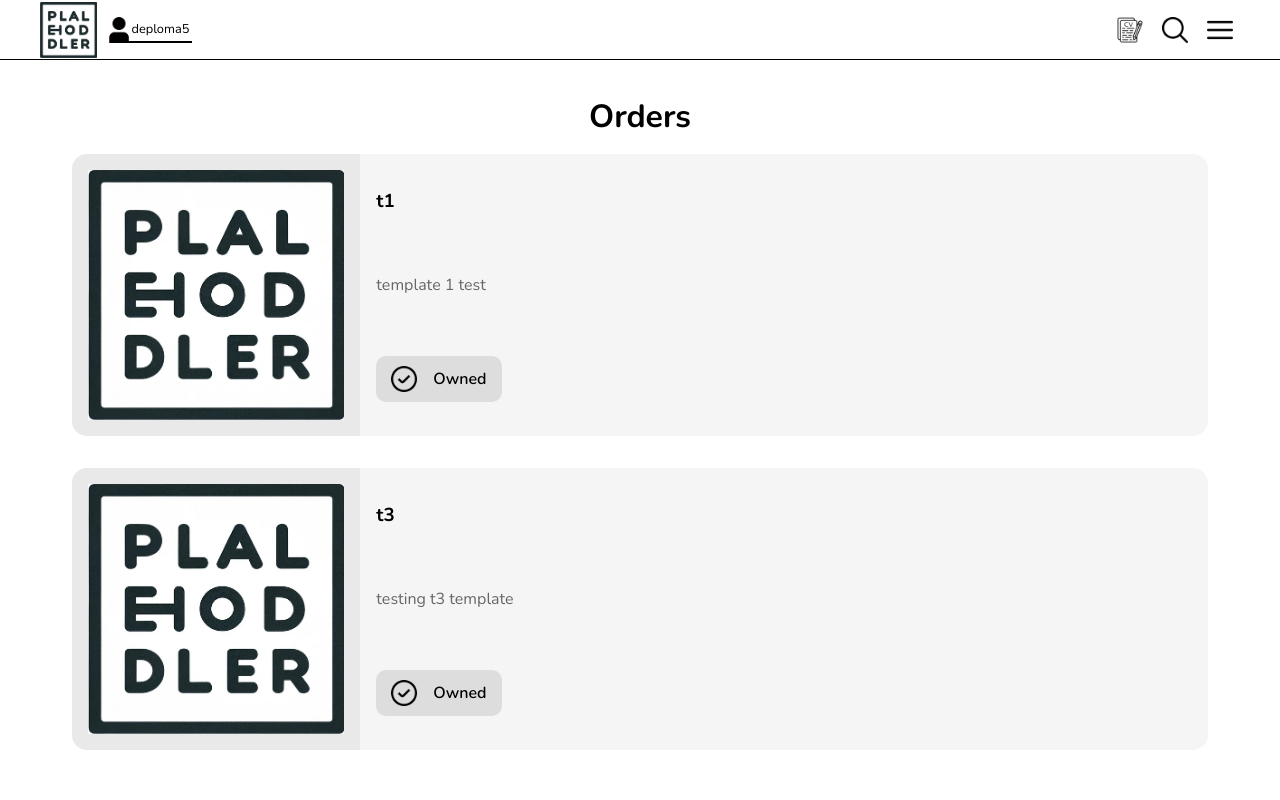
After one commit to HaashimH1/pattern_resume, a Django app: page /orders/ in a window 1280 px wide. The commit adds this page. Run offline with Django 5.2, Linux system fonts and the light colour scheme; a user stored in the database is signed in; data comes from the database, SQL or seed files in the repository; parts of the project's set-up code (start-up, migrations or seed data) failed here and were passed over.

Commit message:
feat: orders page to show all owned templates for user

```diff
--- a/static/css/style.css
+++ b/static/css/style.css
@@ -23,6 +23,7 @@ body {
     font-family: "Nunito";
     max-width: 100vw;
     background-color: white;
+    overflow-x: hidden;
 }
 
 main{
@@ -516,7 +517,7 @@ input[type="text"]{
     align-items: center;
     padding: 1em 2em;
     gap: 2em;
-    max-width: 1100px;
+    max-width: 1200px;
 }
 
 .template-container{
@@ -544,7 +545,7 @@ input[type="text"]{
 }
 
 .template-img{
-    height: 150px;
+    height: 200px;
 }
 
 .template-content-container{
@@ -555,11 +556,12 @@ input[type="text"]{
     width: 100%;
     height: 100%;
     padding: 1em;
-    gap: 2em;
+    gap: 20px;
 }
 
 .template-content-container > p{
     color: #666666;
+    display: none;
 }
 
 .buy-button{
@@ -1127,7 +1129,7 @@ input[type="text"]{
 }
 
 
-@media screen and (min-width:500px){
+@media screen and (min-width:600px){
 
     .template-container{
         flex-direction: row;;
@@ -1140,11 +1142,16 @@ input[type="text"]{
     }
 
     .template-img{
-        height: 150px;
+        height: 250px;
     }
 
     .template-content-container{
-        align-items: flex-start;
+        align-items: flex-start;;
+        gap: 60px;
+    }
+
+    .template-content-container > p{
+        display:block;
     }
 
 }
--- a/stripe_payments/urls.py
+++ b/stripe_payments/urls.py
@@ -5,6 +5,6 @@ from . import views
 urlpatterns = [
     path('buy_template/<int:template_id>/', buy_template, name='buy_template'),
     path('stripe_webhook/', stripe_webhook, name='stripe_webhook'),
-    path('checkout_success/', checkout_success, name='checkout_success'),
+    path('checkout_success/<int:template_id>/', views.checkout_success, name='checkout_success'),
     path('checkout_cancel/<int:template_id>/', views.checkout_cancel, name='checkout_cancel'),
 ]
--- a/stripe_payments/utils.py
+++ b/stripe_payments/utils.py
@@ -28,10 +28,10 @@ def create_checkout_session(user, template_id, request):
         }],
         mode='payment',
         success_url=request.build_absolute_uri(
-            f"{request.build_absolute_uri('/stripe/checkout_success/')}?session_id={{CHECKOUT_SESSION_ID}}"
+            f"/stripe/checkout_success/{template_id}/?session_id={{CHECKOUT_SESSION_ID}}"
         ),
         cancel_url=request.build_absolute_uri(
-            f"/stripe/checkout_cancel/{template_id}/"
+            f"/stripe/checkout_cancel/{template_id}/?session_id={{CHECKOUT_SESSION_ID}}"
         ),
         metadata={
             'user_id': user.id,
--- a/users/templates/base.html
+++ b/users/templates/base.html
@@ -86,7 +86,7 @@
                 </a>
                 {% endif %}
 
-                <a href="{% url 'view_templates' %}" class="side-sub-container">
+                <a href="{% url 'orders' %}" class="side-sub-container">
                     <img src="{% static 'images/orders_icon.png' %}" class="nav-icon-img">
                     <p>Orders</p>
                 </a>
--- /dev/null
+++ b/users/templates/orders.html
@@ -0,0 +1,40 @@
+{% extends 'base.html' %}
+{% load static %}
+{% block title %}Orders{% endblock %}
+
+{% block content %}
+
+{% if templates %}
+<h1>Orders</h1>
+
+
+<div class="view-templates-container">
+
+        {% for template in templates %}
+        <div class="template-container">
+            <div class="template-img-container">
+                <img src="{% static 'images/placeholder.png' %}" alt="template image" class="template-img">
+            </div>
+            <div class="template-content-container">
+                <h3>{{ template.name }}</h3>
+                <p>{{ template.description }}</p>
+                <div class="template-owned-container">
+                    <img src="{% static 'images/verify_icon.png' %}" alt="checkmark" class="nav-icon-img">
+                    <p>Owned</p>
+                </div>
+            </div>
+        </div>
+        {% endfor %}
+</div>
+
+{% else %}
+
+    <a class="template-owned-container go-back" href="{% url 'view_templates'%}">
+        <img src="{% static 'images/back_icon.png' %}" alt="checkmark" class="nav-icon-img">
+        <p> No orders | Back to Templates</p>
+    </a>
+{% endif %}
+
+
+
+{% endblock %}
--- a/users/urls.py
+++ b/users/urls.py
@@ -27,5 +27,7 @@ urlpatterns = [
 
     path('view-templates/', views.view_templates, name='view_templates'),
 
+    path('orders/', views.orders_view, name='orders'),
+
 
 ]
--- a/users/views.py
+++ b/users/views.py
@@ -61,6 +61,15 @@ def resend_verification_email(request):
 def view_templates(request):
     return render(request, 'view_templates.html',{
         "templates": get_all_templates()
+    })
+
+def orders_view(request):
+
+    if not request.user.is_authenticated:
+        return redirect('account_login')
+
+    return render(request, 'orders.html', {
+        "templates": request.user.userstatus.templates.all,
     })
 
 def create_a_resume_view(request):
```
Also changed, not shown: stripe_payments/views.py (+6 -7 lines), users/templates/checkout_success.html (added, +29 -0 lines).
